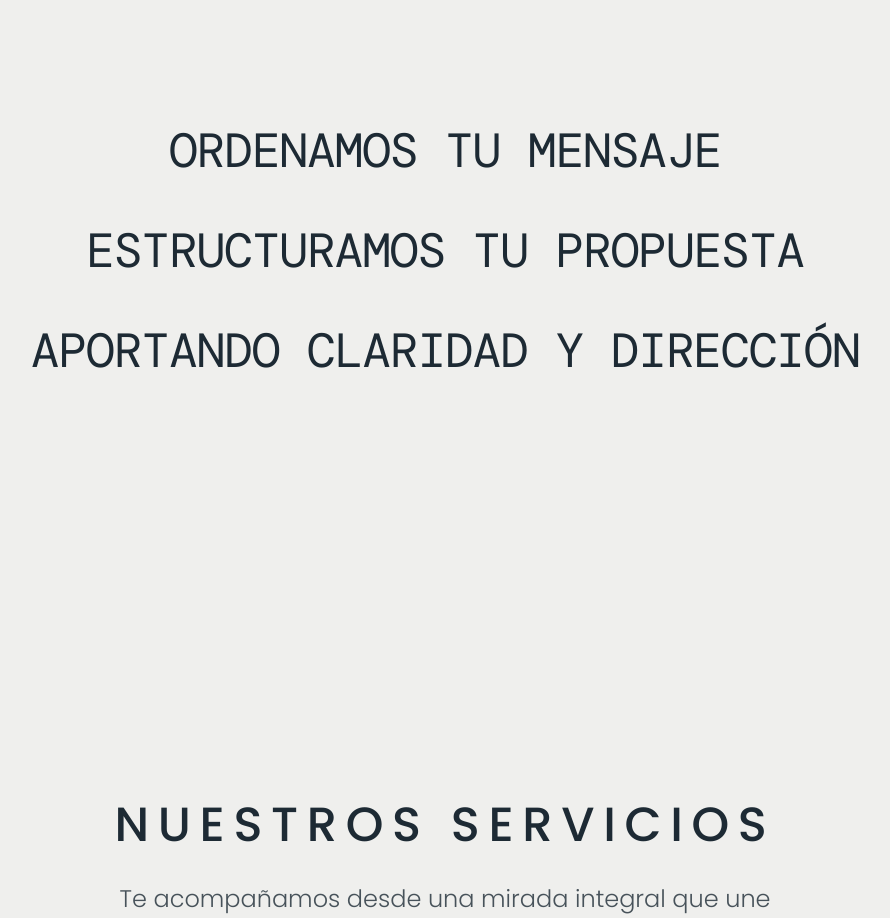
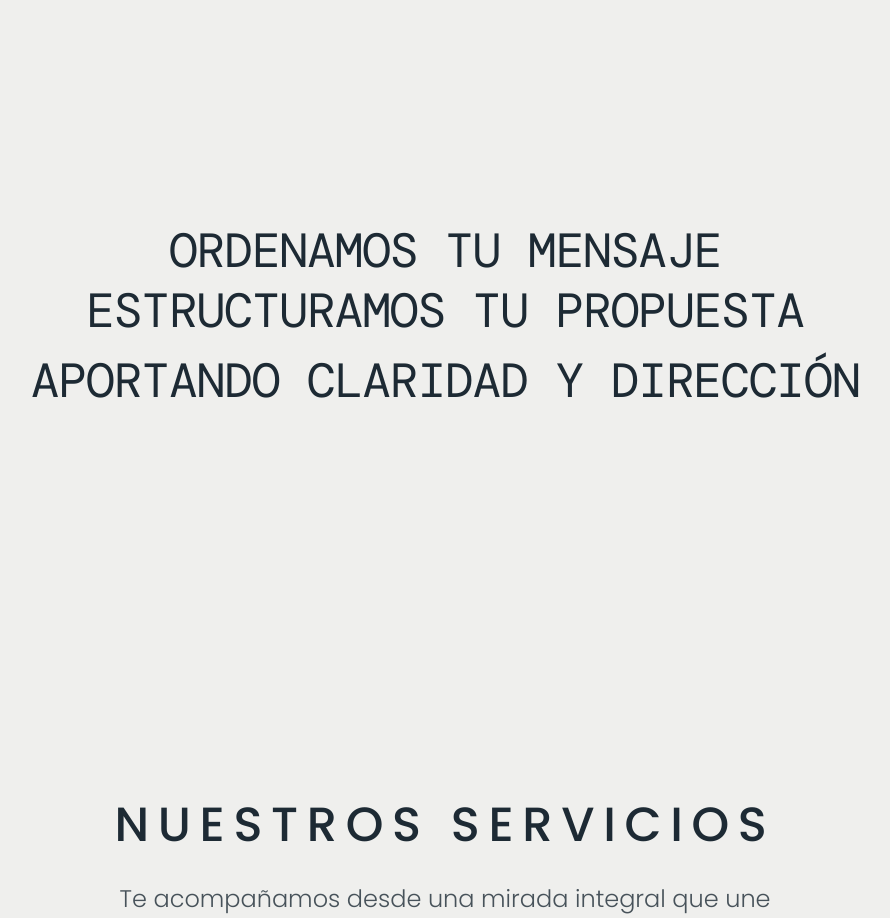
Before and after one commit to somoscasaseis/somoscasaseis, a Next.js app: page / in a window 1280 px wide. Shown: the part 1380-2298 px from the top of the page, without its empty margins (195-1085 px from the left). Built offline with nearby package versions, Linux system fonts and the light colour scheme; no server answers; a web font is replaced by a local one.

Commit message:
Tuesday Qwenn

```diff
--- a/src/components/v2/sections/ProposalV2.tsx
+++ b/src/components/v2/sections/ProposalV2.tsx
@@ -27,32 +27,29 @@ const SequentialPhraseLine = ({
   parallaxY?: MotionValue<number>;
 }) => {
   const [isVisible, setIsVisible] = useState(false);
-  const [isAnimating, setIsAnimating] = useState(false);
 
   useEffect(() => {
     if (!enabled) return;
     const timer = setTimeout(() => {
       setIsVisible(true);
-      setIsAnimating(true);
     }, startDelaySec * 1000);
 
     return () => clearTimeout(timer);
   }, [enabled, startDelaySec]);
 
   return (
+    <motion.div
+      style={parallaxY ? { y: parallaxY } : undefined}
+    >
       <motion.h2
         className="text-2xl md:text-5xl font-normal text-[#1d2a34] uppercase tracking-tight font-mono leading-tight"
         initial={{ opacity: 0, y: 40 }}
         animate={
           isVisible
-          ? isAnimating
             ? { opacity: 1, y: 0 }
-            : { opacity: 1, y: 0 }
             : { opacity: 0, y: 40 }
         }
         transition={{ duration: 0.8, ease: [0.16, 1, 0.3, 1] as const }}
-      style={parallaxY ? { y: parallaxY } : undefined}
-      onAnimationComplete={() => setIsAnimating(false)}
       >
         {isVisible ? (
           <SplitReveal text={phrase} stagger={STAGGER} />
@@ -60,6 +57,7 @@ const SequentialPhraseLine = ({
           <span className="opacity-0">{phrase}</span>
         )}
       </motion.h2>
+    </motion.div>
   );
 };
 
@@ -74,11 +72,17 @@ export const ProposalV2 = ({
 }) => {
   const sectionRef = useRef<HTMLElement | null>(null);
   const isInView = useInView(sectionRef, { once: true, amount: 0.15 });
-  const { scrollYProgress } = useScroll({ target: sectionRef, offset: ["start end", "end start"] });
+  const { scrollY } = useScroll();
 
-  const parallaxY1 = useTransform(scrollYProgress, [0, 1], [30, -30]);
-  const parallaxY2 = useTransform(scrollYProgress, [0, 1], [20, -20]);
-  const parallaxY3 = useTransform(scrollYProgress, [0, 1], [10, -10]);
+  const parallaxY1 = useTransform(scrollY, [0, 2000], [100, -100], {
+    clamp: false,
+  });
+  const parallaxY2 = useTransform(scrollY, [0, 2000], [60, -60], {
+    clamp: false,
+  });
+  const parallaxY3 = useTransform(scrollY, [0, 2000], [30, -30], {
+    clamp: false,
+  });
 
   const validPhrases =
     phrases.length > 0
```
Lines whose indentation alone changed are shown as unchanged.
